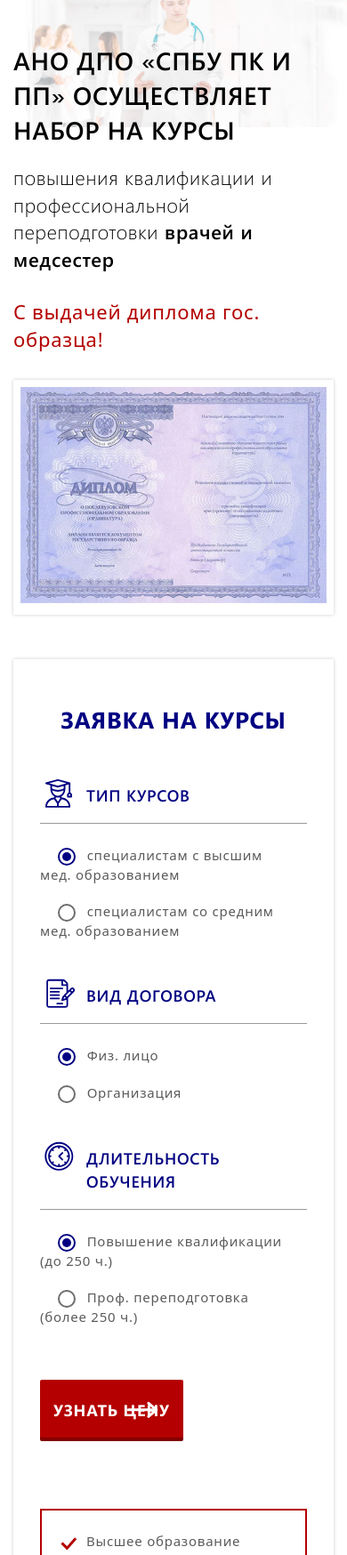
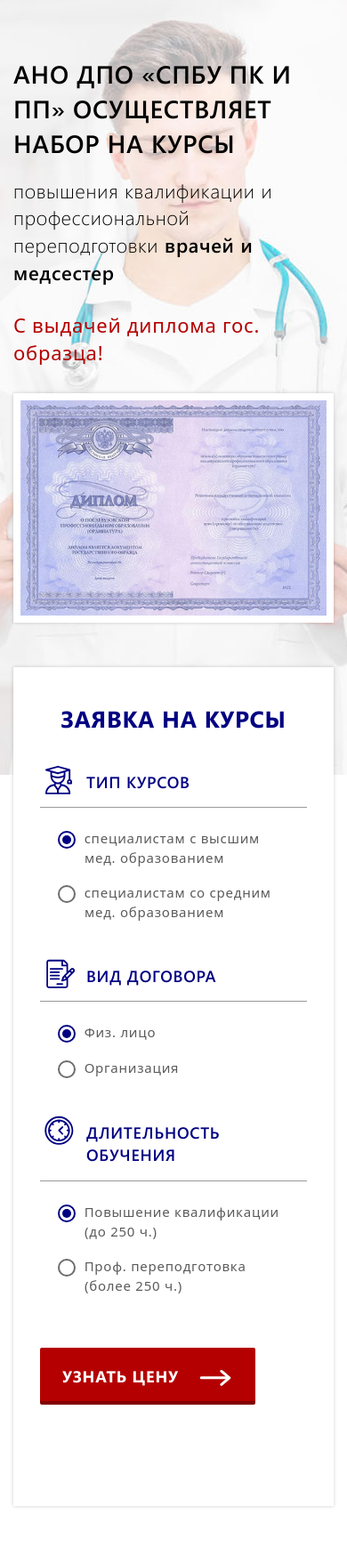
Before and after one commit to razumeyka/Medic, a plain HTML site: page index.html in a window 390 px wide. Shown: the part 252-2000 px from the top of the page at 89% size. Drawn offline with nearby package versions, Linux system fonts and the light colour scheme; a web font is replaced by a local one.

Commit message:
all corrections

```diff
--- a/css/index.css
+++ b/css/index.css
@@ -62,7 +62,7 @@ header .phones {
     display: inline-block;
     vertical-align: middle;
     text-align: left;
-    padding: 7px 10px 7px 30px;
+    padding-left: 30px;
     border-left: 2px solid #ffffff;
     overflow: hidden;
 }
@@ -77,7 +77,7 @@ header .phones a {
 header .phones .free {
     font-size: 14px;
     color: rgb(255, 255, 255);
-    padding-bottom: 15px;
+    padding-bottom: 8px;
 }
 
 /*main_screen*/
@@ -96,7 +96,7 @@ header .phones .free {
     justify-content: space-between;
 }
 
-.main_screen .text {
+.main_screen .main_info {
     max-width: 520px;
 }
 
@@ -125,6 +125,9 @@ header .phones .free {
 }
 
 .main_screen .diploma_example {
+    display: inline-block;
+    font-size: 0;
+    line-height: 0;
     border: 8px solid #ffffff;
     box-shadow: 0 0 4px rgba(0, 0, 0, 0.2);
 }
@@ -139,7 +142,7 @@ header .phones .free {
     background-color: rgb(255, 255, 255);
     box-sizing: border-box;
     box-shadow: 0px 0px 4px 0px rgba(0, 0, 0, 0.2);
-    padding: 50px 30px;
+    padding: 40px 30px 0;
     max-width: 522px;
     overflow: hidden;
     margin-top: -180px;
@@ -151,7 +154,30 @@ header .phones .free {
     font-weight: 700;
     text-transform: uppercase;
     text-align: center;
-    margin-bottom: 40px;
+}
+
+.wpcf7 {
+    overflow: hidden;
+}
+
+.form_screen .wpcf7-form {
+    width: 200%;
+    transition: margin-left 0.5s linear 0s;
+    -webkit-transition: margin-left 0.5s linear 0s;
+    -o-transition: margin-left 0.5s linear 0s;
+}
+
+.form_screen .wpcf7-form .slide {
+    width: 50%;
+    float: left;
+}
+
+.form_screen .wpcf7-form.active  {
+    margin-left: -100%;
+}
+
+.form_screen .wpcf7-form.return  {
+    margin-left: 0;
 }
 
 .form_screen .field .label {
@@ -159,7 +185,7 @@ header .phones .free {
     font-weight: 600;
     color: rgb(0, 0, 130);
     text-transform: uppercase;
-    padding: 15px 52px 18px;
+    padding: 15px 52px;
     position: relative;
     border-bottom: 1px solid rgb(154, 154, 154);
     margin: 25px 0 15px;
@@ -189,7 +215,7 @@ header .phones .free {
 
 .form_screen .field .wpcf7-list-item {
     display: inline-block;
-    padding: 10px 16px 10px 0;
+    padding: 9px 15px 9px 50px;
 }
 
 .form_screen .wpcf7-list-item .wpcf7-list-item-label {
@@ -210,7 +236,7 @@ header .phones .free {
     height: 20px;
     border: 2px solid rgb(109, 109, 109);
     position: relative;
-    margin: 0 8px 0 20px;
+    margin: 0 5px 0 -30px;
     border-radius: 50%;
     box-sizing: border-box;
     vertical-align: middle;
@@ -282,7 +308,6 @@ header .phones .free {
     box-sizing: border-box;
     box-shadow: 0 4px rgb(130, 0, 0);
     border-radius: 2px;
-    height: 65px;
     cursor: pointer;
     font-size: 18px;
     color: rgb(255, 255, 255);
@@ -290,19 +315,19 @@ header .phones .free {
     text-transform: uppercase;
     text-decoration: none;
     text-align: left;
-    padding: 22px 15px;
-    margin: 50px 0 40px;
+    padding: 23px 25px 16px;
+    margin-top: 50px;
+    line-height: 1;
 }
 
 .form_screen .button .arrow {
-    display: block;
+    display: inline-block;
     background: url(../img/logo.svg);
-    background-position: -350px -180px;
-    width: 50px;
-    height: 30px;
-    position: absolute;
-    right: 20px;
-    top: 19px;
+    background-position: -354px -186px;
+    width: 40px;
+    height: 19px;
+    vertical-align: middle;
+    margin-left: 21px;
 }
 
 /*second form*/
@@ -311,7 +336,7 @@ header .phones .free {
     border: 2px solid rgb(180, 0, 0);
     display: flex;
     flex-wrap: nowrap;
-    margin: 40px 0 28px;
+    margin: 33px 0 28px;
 }
 
 .form_screen .terms_and_prices .terms {
@@ -347,8 +372,8 @@ header .phones .free {
     font-weight: 400;
     color: rgb(255, 255, 255);
     text-align: center;
-    padding: 22px 17px 15px;
-    width: 260px;
+    padding: 20px 17px 15px;
+    width: 300px;
 }
 
 .form_screen .terms_and_prices .prices .price {
@@ -377,13 +402,12 @@ header .phones .free {
     font-size: 14px;
     font-weight: 400;
     text-align: center;
-    max-width: 170px;
+    max-width: 180px;
 }
 
 .form_screen .terms_and_prices .discount .discount_price {
     font-size: 38px;
     font-weight: 600;
-    padding: 20px 0 17px;
 }
 
 .form_screen .terms_and_prices .discount .discount_price span {
@@ -438,7 +462,6 @@ header .phones .free {
 
 .form_screen .calculate.button {
     border: none;
-    width: 50%;
     text-align: center;
     float: left;
     margin: 80px 0 40px;
@@ -447,18 +470,15 @@ header .phones .free {
 .form_screen .back.button {
     float: right;
     background-color: rgb(221, 221, 221);
+    color: rgb(101, 101, 101);
     box-shadow: none;
-    width: 50%;
-    height: 61px;
-    color: rgb(101, 101, 101);
     text-align: right;
     margin: 80px 0 40px;
 }
 
 .form_screen .back.button .arrow{
-    background-position: -400px -180px;
-    left: 10px;
-    top: 15px;
+    background-position: -413px -186px;
+    margin: 0 14px 0 0;
 }
 
 /*media*/
@@ -468,7 +488,16 @@ header .phones .free {
         padding: 0 15px;
     }
 
-    .main_screen h1, .main_screen h2, .main_screen .diploma {
+    header .logo {
+        margin-left: -15px;
+    }
+
+    .main_screen {
+        background-size: auto;
+    }
+
+    .main_screen .main_info {
+        width: 100%;
         max-width: 1279px;
     }
 
@@ -477,28 +506,11 @@ header .phones .free {
     }
 
     .form_screen {
-        position: static;
         margin: 50px auto;
     }
 }
 
 @media screen and (max-width: 550px) {
-    header {
-        height: 200px;
-    }
-
-    header .logo {
-        float: none;
-        margin: 0 auto;
-    }
-
-    header .phones {
-        border-left: none;
-        padding-top: 20px;
-        margin: 0 auto;
-        text-align: center;
-    }
-
     .form_screen .terms_and_prices {
         flex-direction: column;
     }
@@ -518,7 +530,6 @@ header .phones .free {
     .form_screen .calculate.button {
         float: none;
         margin: 50px 0 0;
-        width: 100%;
     }
 
     .form_screen .back.button {
@@ -528,3 +539,14 @@ header .phones .free {
         max-width: 240px;
     }
 }
+
+@media screen and (max-width: 500px) {
+    header .wrapper {
+        text-align: center;
+    }
+
+    header .phones {
+        border-left: none;
+        padding-top: 20px;
+    }
+}
--- a/index.html
+++ b/index.html
@@ -12,19 +12,21 @@
             <div class="logo"></div>
             <div class="phones">
                 <a href="tel:88005505461">8 (800) 550 54 61</a>
-                <div class="free">бесплатно по РФ</div>
+                <div class="free">Бесплатно по РФ</div>
                 <a href="tel:88126673185">8 (812) 667-31-85</a>
             </div>
         </div>
     </header>
     <section class="main_screen">
         <div class="wrapper">
-            <div class="text">
-                <h1>АНО ДПО «СПбУ ПК и ПП» осуществляет набор на курсы </h1>
-                <h2>повышения квалификации и профессиональной переподготовки <span>врачей и медсестер</span></h2>
-                <div class="diploma">С выдачей диплома гос. образца!</div>
+            <div class="main_info">
+                <div class="text">
+                    <h1>АНО ДПО «СПбУ ПК и ПП» осуществляет набор на курсы </h1>
+                    <h2>повышения квалификации и профессиональной переподготовки <span>врачей и медсестер</span></h2>
+                    <div class="diploma">С выдачей диплома гос. образца!</div>
+                </div>
                 <div class="diploma_example">
-                    <img src="/img/diploma.jpg" alt="диплом">
+                        <img src="/img/diploma.jpg" alt="диплом">
                 </div>
             </div>
             <div class="form_screen">
@@ -32,7 +34,7 @@
                 <div role="form" class="wpcf7" id="wpcf7-f5-p1-o1" lang="ru-RU" dir="ltr">
                     <div class="screen-reader-response"></div>
                     <form action="#" method="post" class="wpcf7-form" novalidate="novalidate">
-                        <div class="slide">
+                        <div class="slide first">
                             <div class="field courses_type">
                                 <div class="label">тип курсов</div>
                                 <span class="wpcf7-form-control-wrap">
@@ -96,9 +98,9 @@
                                     </span>
                                 </span>
                             </div>
-                            <a href="#" class="learn button "><span class="arrow"></span>узнать цену</a>
+                            <a href="#" class="learn button">узнать цену<span class="arrow"></span></a>
                         </div>
-                        <div class="slide">
+                        <div class="slide second">
                             <div class="terms_and_prices">
                                 <div class="terms">
                                     <div class="term">Высшее образование</div>
--- a/js/main.js
+++ b/js/main.js
@@ -7,13 +7,13 @@ $(document).ready(function(){
         $(this).parent().addClass('changed');
     });
 
-    var slideNow = 1;
-    var slideCount = console.log($('#slidewrapper .slide').length);
-    var navBtnId = 0;
+    $('.learn').click(function(event) {
+        event.preventDefault();
+        $(".form_screen .wpcf7-form").addClass('active');
+    });
 
-    $('.smooth').click(function() {
-            navBtnId = $(this).index();
-                $('#slidewrapper').css(
-                    'margin-left','-'+navBtnId+'00%');
+    $('.back').click(function(event) {
+        event.preventDefault();
+        $(".form_screen .wpcf7-form").addClass('return');
     });
 });
```
